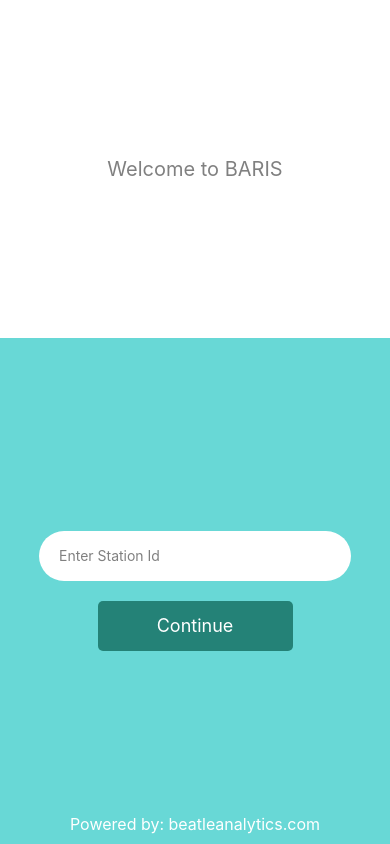
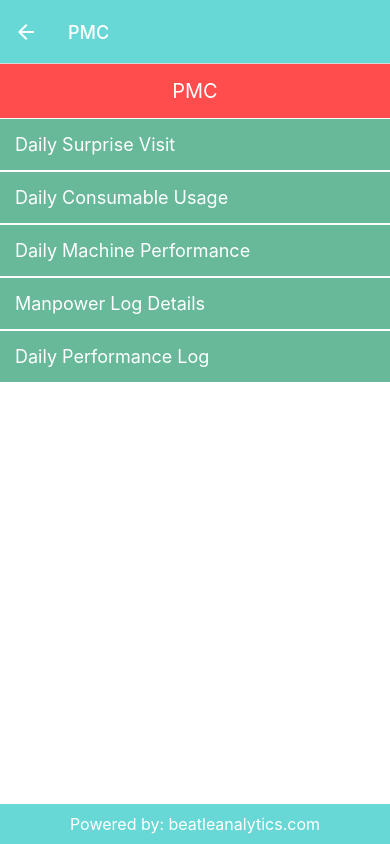
Before and after one commit to ShivrajTheCoder/baris, a React Native app: screen /PMC in a window 390 px wide. Built offline with nearby package versions, Linux system fonts and the light colour scheme.

Commit message:
PMC-added

```diff
--- a/App.js
+++ b/App.js
@@ -7,6 +7,7 @@ import Login from './screens/Login';
 import Footer from './components/_layout/Footer';
 import UserLogin from './screens/UserLogin';
 import ProcessChoose from './screens/ProcessChoose';
+import PMC from './screens/ProcessScreen/PMC';
 
 const Stack = createNativeStackNavigator();
 
@@ -29,6 +30,17 @@ function App() {
               headerBackTitleVisible: false,
             }}
           />
+          <Stack.Screen
+            name="PMC"
+            component={PMC}
+            options={{
+              headerStyle: {
+                backgroundColor: '#68d8d6',
+              },
+              headerTintColor: '#fff',
+              headerBackTitleVisible: false,
+            }}
+          />
         </Stack.Navigator>
         <Footer/>
       </View>
--- a/screens/ProcessChoose.js
+++ b/screens/ProcessChoose.js
@@ -1,7 +1,7 @@
 import React from 'react';
 import { View, Text, StyleSheet, TouchableOpacity, ScrollView } from 'react-native';
 
-export default function ProcessChoose() {
+export default function ProcessChoose({navigation}) {
   return (
     <View style={styles.container}>
       <ScrollView contentContainerStyle={styles.scrollContainer}>
@@ -10,9 +10,11 @@ export default function ProcessChoose() {
         </View>
         <View style={styles.processList}>
           {/* Dummy processes */}
-          <View style={styles.process}>
-            <Text style={styles.processText}>PWC</Text>
-          </View>
+          <TouchableOpacity style={styles.process} onPress={()=>{
+            navigation.navigate("PMC")
+          }}>
+            <Text style={styles.processText}>PMC</Text>
+          </TouchableOpacity>
           <View style={styles.process}>
             <Text style={styles.processText}>Process 2</Text>
           </View>
--- /dev/null
+++ b/screens/ProcessScreen/PMC.js
@@ -0,0 +1,52 @@
+import React from 'react';
+import { View, Text, StyleSheet, TouchableOpacity } from 'react-native';
+
+export default function PMC({ navigation }) {
+    return (
+        <View style={styles.container}>
+            <View style={styles.header}>
+                <Text style={styles.headerText}>PMC</Text>
+            </View>
+            <TouchableOpacity style={styles.item} onPress={() => navigation.navigate('DailySurpriseVisit')}>
+                <Text style={styles.itemText}>Daily Surprise Visit</Text>
+            </TouchableOpacity>
+            <TouchableOpacity style={styles.item} onPress={() => navigation.navigate('DailyConsumableUsage')}>
+                <Text style={styles.itemText}>Daily Consumable Usage</Text>
+            </TouchableOpacity>
+            <TouchableOpacity style={styles.item} onPress={() => navigation.navigate('DailyMachinePerformance')}>
+                <Text style={styles.itemText}>Daily Machine Performance</Text>
+            </TouchableOpacity>
+            <TouchableOpacity style={styles.item} onPress={() => navigation.navigate('ManpowerLogDetails')}>
+                <Text style={styles.itemText}>Manpower Log Details</Text>
+            </TouchableOpacity>
+            <TouchableOpacity style={styles.item} onPress={() => navigation.navigate('DailyPerformanceLog')}>
+                <Text style={styles.itemText}>Daily Performance Log</Text>
+            </TouchableOpacity>
+        </View>
+    );
+}
+
+const styles = StyleSheet.create({
+    container: {
+        flex: 1,
+        backgroundColor: '#fff',
+    },
+    header: {
+        backgroundColor: '#ff4d4d',
+        padding: 15,
+        alignItems: 'center',
+    },
+    headerText: {
+        color: '#fff',
+        fontSize: 20,
+    },
+    item: {
+        backgroundColor: '#67b99a',
+        padding: 15,
+        marginVertical: 1,
+    },
+    itemText: {
+        color: '#fff',
+        fontSize: 18,
+    },
+});
```
